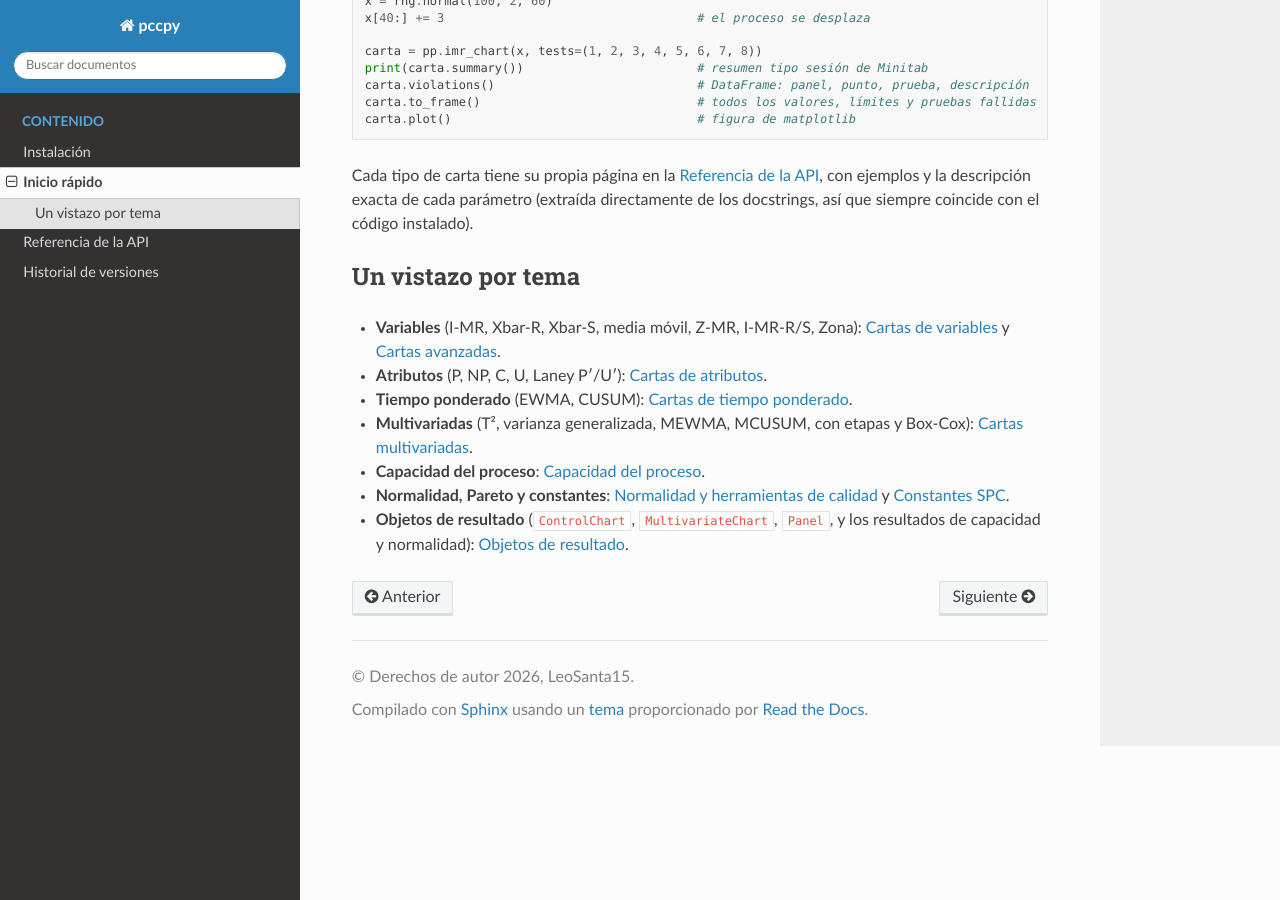
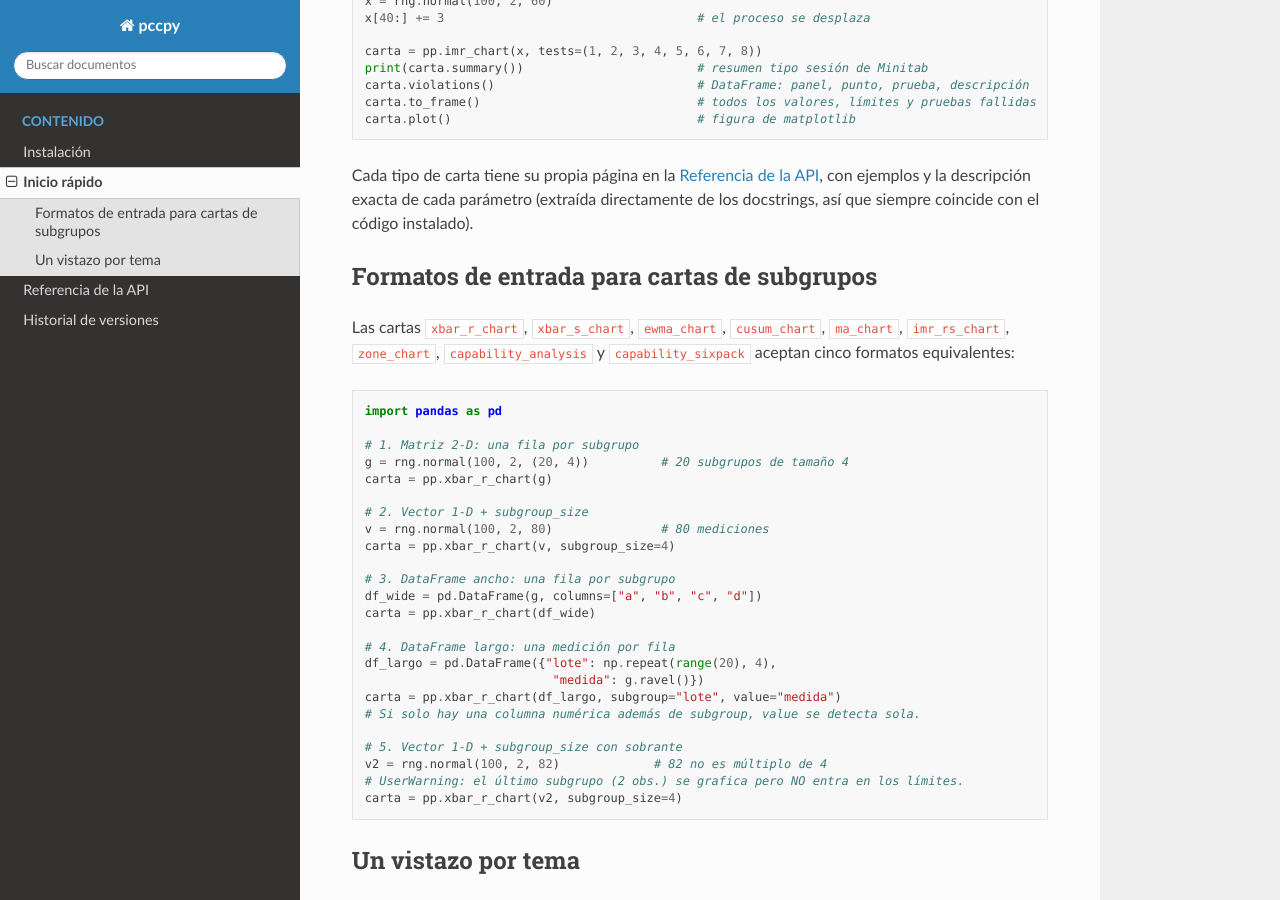
Before and after one commit to LeoSanta15/pccpy, a Sphinx documentation site: the page built from docs/source/inicio_rapido.md, in a window 1280 px wide and 900 px high, scrolled down 247 px. Built offline with Sphinx 7.4.7 and the Read the Docs theme 3.1.0, drawn with Linux system fonts in a browser that asks for light colours; the version number is read from the project's files by our own code.

Commit message:
docs: añadir formatos de entrada (largo y sobrante) al README e inicio rápido
Añade ejemplos de los formatos 4 y 5 (DataFrame largo con subgroup/value y
vector con subgroup_size con sobrante) en README.md (sección "Formatos de
entrada de datos") y en docs/source/inicio_rapido.md (nueva sección
"Formatos de entrada para cartas de subgrupos"). El resto del texto existente
se preserva sin cambios.

Co-Authored-By: Claude Sonnet 4.6 <noreply@anthropic.com>
Claude-Session: https://claude.ai/code/session_01HUHPdX7cdH9SJwzgGiM2LC

````diff
--- a/docs/source/inicio_rapido.md
+++ b/docs/source/inicio_rapido.md
@@ -19,6 +19,39 @@ Cada tipo de carta tiene su propia página en la {doc}`referencia/index`, con
 ejemplos y la descripción exacta de cada parámetro (extraída directamente de los
 docstrings, así que siempre coincide con el código instalado).
 
+## Formatos de entrada para cartas de subgrupos
+
+Las cartas `xbar_r_chart`, `xbar_s_chart`, `ewma_chart`, `cusum_chart`,
+`ma_chart`, `imr_rs_chart`, `zone_chart`, `capability_analysis` y
+`capability_sixpack` aceptan cinco formatos equivalentes:
+
+```python
+import pandas as pd
+
+# 1. Matriz 2-D: una fila por subgrupo
+g = rng.normal(100, 2, (20, 4))          # 20 subgrupos de tamaño 4
+carta = pp.xbar_r_chart(g)
+
+# 2. Vector 1-D + subgroup_size
+v = rng.normal(100, 2, 80)               # 80 mediciones
+carta = pp.xbar_r_chart(v, subgroup_size=4)
+
+# 3. DataFrame ancho: una fila por subgrupo
+df_wide = pd.DataFrame(g, columns=["a", "b", "c", "d"])
+carta = pp.xbar_r_chart(df_wide)
+
+# 4. DataFrame largo: una medición por fila
+df_largo = pd.DataFrame({"lote": np.repeat(range(20), 4),
+                          "medida": g.ravel()})
+carta = pp.xbar_r_chart(df_largo, subgroup="lote", value="medida")
+# Si solo hay una columna numérica además de subgroup, value se detecta sola.
+
+# 5. Vector 1-D + subgroup_size con sobrante
+v2 = rng.normal(100, 2, 82)             # 82 no es múltiplo de 4
+# UserWarning: el último subgrupo (2 obs.) se grafica pero NO entra en los límites.
+carta = pp.xbar_r_chart(v2, subgroup_size=4)
+```
+
 ## Un vistazo por tema
 
 - **Variables** (I-MR, Xbar-R, Xbar-S, media móvil, Z-MR, I-MR-R/S, Zona):
````
Also changed, not shown: README.md (+28 -3 lines).
